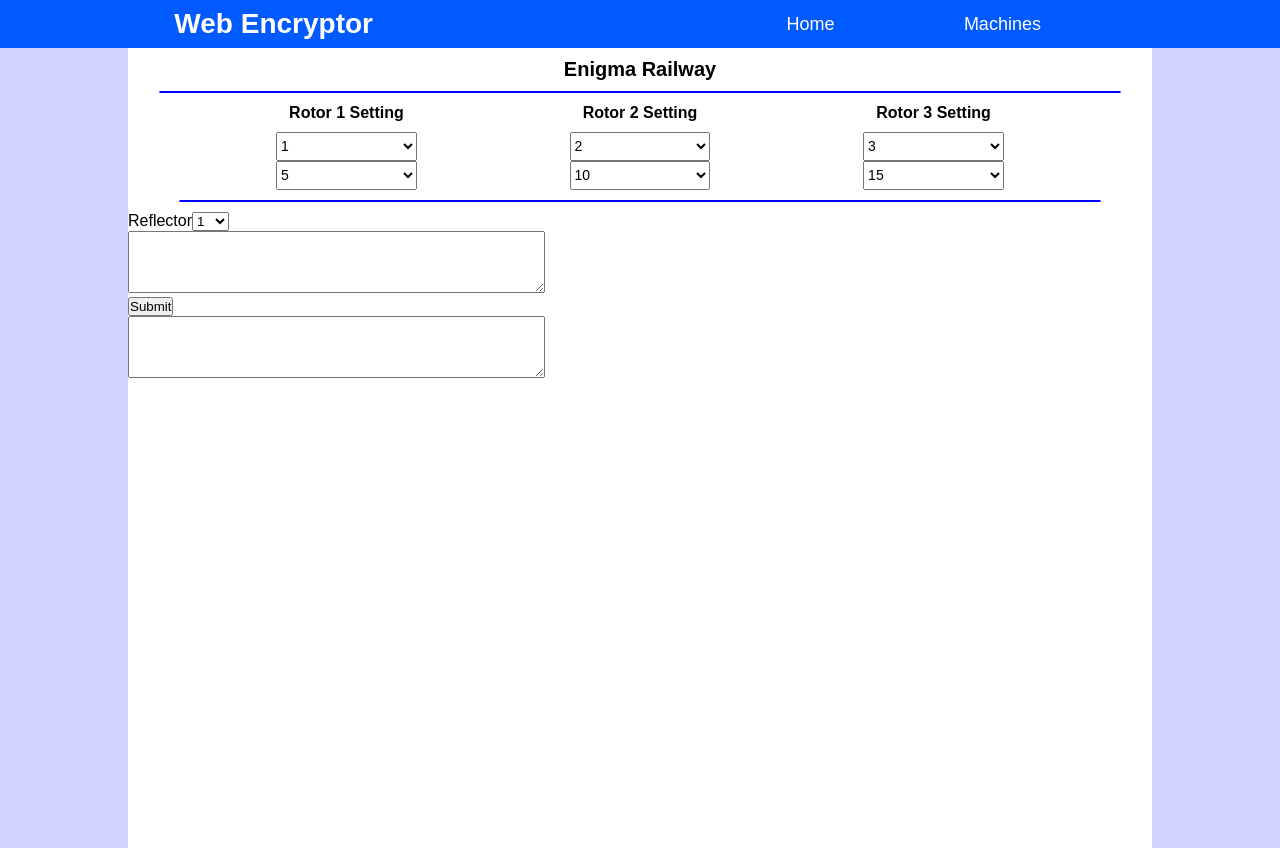
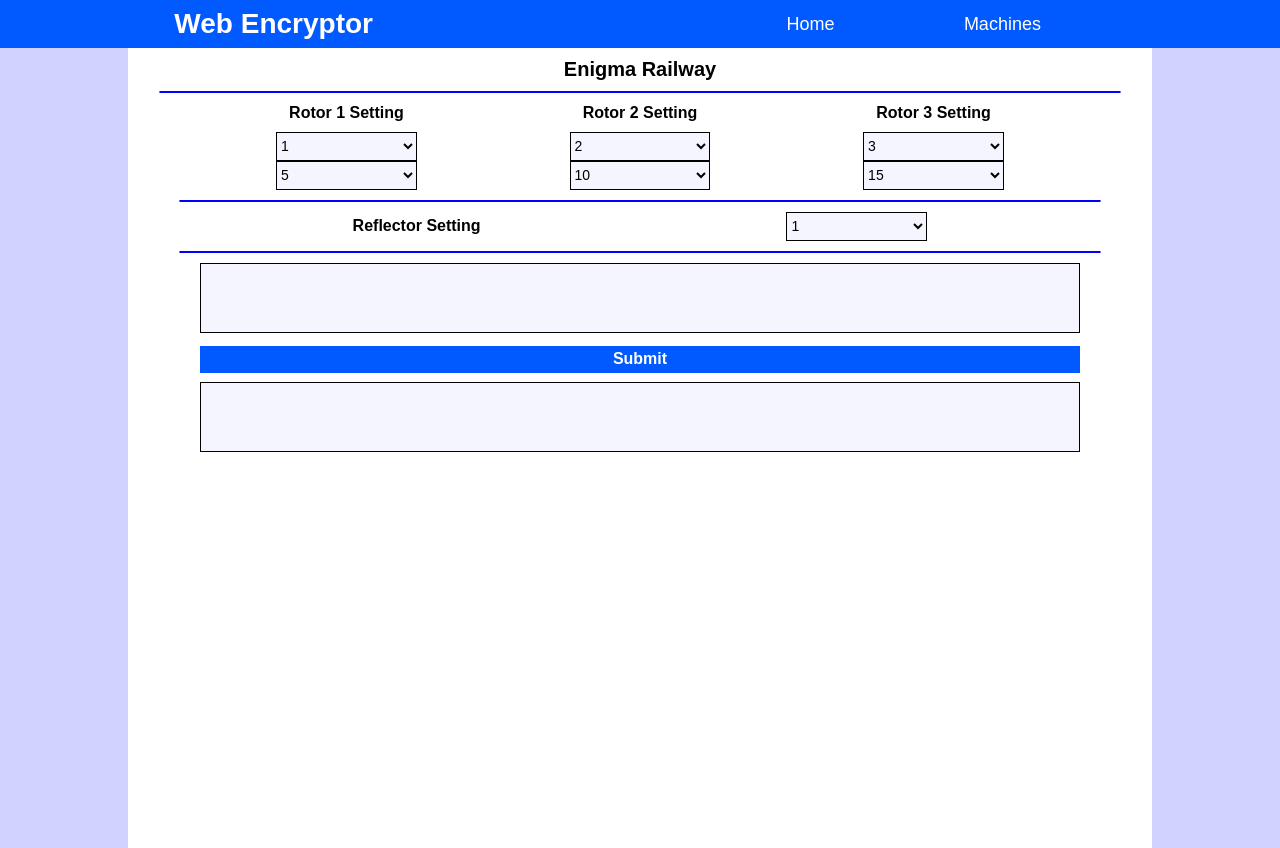
Before and after one commit to GabrielIDSM/Web-Encryptor, a React (Create React App) app: page /enigmarailway in a window 1280 px wide. Built offline with nearby package versions, Linux system fonts and the light colour scheme.

Commit message:
Plugboard css added

```diff
--- a/src/App.css
+++ b/src/App.css
@@ -167,6 +167,8 @@
   width: 16%;
   font-size: 14px;
   padding: 0.5% 0% 0.5% 0%;
+  background-color: rgb(245, 245, 255);
+  border: 1px solid;
 }
 
 .ThreeRotorsWheelSet{
@@ -196,10 +198,12 @@
   width: 16%;
   font-size: 14px;
   padding: 0.5% 0% 0.5% 0%;
+  background-color: rgb(245, 245, 255);
+  border: 1px solid;
 }
 
 .FourRotorsSelector{
-  margin: 1% 3% 0% 3%;
+  margin: 1% 5% 0% 5%;
   padding: 0% 2% 0% 2%;
   display: flex;
   justify-content: space-around;
@@ -210,10 +214,12 @@
   width: 16%;
   font-size: 14px;
   padding: 0.5% 0% 0.5% 0%;
+  background-color: rgb(245, 245, 255);
+  border: 1px solid;
 }
 
 .FourRotorsWheelSet{
-  margin: 0% 3% 1% 3%;
+  margin: 0% 5% 1% 5%;
   padding: 0% 2% 0% 2%;
   display: flex;
   justify-content: space-around;
@@ -224,4 +230,89 @@
   width: 16%;
   font-size: 14px;
   padding: 0.5% 0% 0.5% 0%;
+  background-color: rgb(245, 245, 255);
+  border: 1px solid;
 }
+
+.ReflectorDiv{
+  margin: 1% 5% 1% 5%;
+  padding: 0% 2% 0% 2%;
+  font-weight: bolder;
+  display: flex;
+  justify-content: space-around;
+  align-items: center;
+}
+
+.ReflectorDiv select{
+  width: 16%;
+  font-size: 14px;
+  padding: 0.5% 0% 0.5% 0%;
+  background-color: rgb(245, 245, 255);
+  border: 1px solid;
+}
+
+.MessageRequestResponse{
+  margin: 0% 5% 1% 5%;
+  padding: 0% 2% 0% 2%;
+  font-family: Arial, Helvetica, sans-serif;
+}
+
+.MessageRequestResponse textarea{
+  resize: none;
+  width: 100%;
+  background-color: rgb(245, 245, 255);
+  font-size: 15px;
+  border: 1px solid;
+}
+
+.MessageRequestResponse button{
+  width: 100%;
+  padding-top: 0.5%;
+  padding-bottom: 0.5%;
+  background-color: rgb(0, 90, 255);
+  margin-top: 1%;
+  margin-bottom: 1%;
+  border: none;
+  color: white;
+  text-align: center;
+  text-decoration: none;
+  display: inline-block;
+  font-size: 16px;
+  font-weight: bolder;
+}
+
+.FivePlugsTitle{
+  margin: 1% 5% 0% 5%;
+  padding: 0% 2% 0% 2%;
+  font-size: 16px;
+  font-weight: bolder;
+  display: flex;
+  justify-content: space-around;
+  align-items: center;
+}
+
+.FivePlugsTitle label{
+  width: 16%;
+  text-align: center;
+}
+
+.FivePlugsDiv{
+  margin: 1% 5% 0% 5%;
+  padding: 0% 2% 0% 2%;
+  display: flex;
+  justify-content: space-around;
+  align-items: center;
+}
+
+.FivePlugsDiv div{
+  width: 16%;
+}
+
+
+.FivePlugsDiv select{
+  width: 50%;
+  font-size: 14px;
+  padding: 0.5% 0% 0.5% 0%;
+  background-color: rgb(245, 245, 255);
+  border: 1px solid;
+}
--- a/src/EnigmaM4ThreeRotors.js
+++ b/src/EnigmaM4ThreeRotors.js
@@ -447,7 +447,7 @@ class EnigmaM4ThreeRotors extends Component {
             </select>
           </div>
           <hr className="LinesInternal" />
-          <div className="ReflectorM4Div">
+          <div className="ReflectorDiv">
             <label>Reflector</label>
             <select id="ref" name="reflector" type="number" value={this.state.request.reflector} onChange={this.changeRefHandler}>
               <option value="1">1</option>
@@ -455,6 +455,7 @@ class EnigmaM4ThreeRotors extends Component {
               <option value="3">3</option>
             </select>
           </div>
+          <hr className="LinesInternal" />
           <div className="PlugboardFull">
             <label>Plug One A</label>
             <select id="plugOneA" name="plugOneA" type="number" value={this.state.request.plugOneA} onChange={this.changePlugOneAHandler}>
--- a/src/EnigmaRailway.js
+++ b/src/EnigmaRailway.js
@@ -224,7 +224,7 @@ class EnigmaRailway extends Component {
           </div>
           <hr className="LinesInternal" />
           <div className="ReflectorDiv">
-            <label>Reflector</label>
+            <label>Reflector Setting</label>
             <select id="ref_set" name="reflectorWheelSet" type="number" value={this.state.request.reflectorWheelSet} onChange={this.changeRefHandler}>
               <option value="1">1</option>
               <option value="2">2</option>
@@ -254,6 +254,7 @@ class EnigmaRailway extends Component {
               <option value="26">26</option>
             </select>
           </div>
+          <hr className="LinesInternal" />
           <div className="MessageRequestResponse">
             <textarea rows="4" cols="50" name="message" value={this.state.request.message} onChange={this.changeMessageHandler}></textarea>
             <br></br><button type="submit" onClick={this.submitHandler}>Submit</button><br></br>
--- a/src/EnigmaSwissKAirForce.js
+++ b/src/EnigmaSwissKAirForce.js
@@ -224,7 +224,7 @@ class EnigmaSwissKAirForce extends Component {
           </div>
           <hr className="LinesInternal" />
           <div className="ReflectorDiv">
-            <label>Reflector</label>
+            <label>Reflector Setting</label>
             <select id="ref_set" name="reflectorWheelSet" type="number" value={this.state.request.reflectorWheelSet} onChange={this.changeRefHandler}>
               <option value="1">1</option>
               <option value="2">2</option>
@@ -254,6 +254,7 @@ class EnigmaSwissKAirForce extends Component {
               <option value="26">26</option>
             </select>
           </div>
+          <hr className="LinesInternal" />
           <div className="MessageRequestResponse">
             <textarea rows="4" cols="50" name="message" value={this.state.request.message} onChange={this.changeMessageHandler}></textarea>
             <br></br><button type="submit" onClick={this.submitHandler}>Submit</button><br></br>
--- a/src/EnigmaSwissKCommercial.js
+++ b/src/EnigmaSwissKCommercial.js
@@ -228,7 +228,7 @@ class EnigmaSwissKCommercial extends Component {
           </div>
           <hr className="LinesInternal" />
           <div className="ReflectorDiv">
-            <label>Reflector</label>
+            <label>Reflector Setting</label>
             <select id="ref_set" name="reflectorWheelSet" type="number" value={this.state.request.reflectorWheelSet} onChange={this.changeRefHandler}>
               <option value="1">1</option>
               <option value="2">2</option>
@@ -258,7 +258,7 @@ class EnigmaSwissKCommercial extends Component {
               <option value="26">26</option>
             </select>
           </div>
-
+          <hr className="LinesInternal" />
           <div className="MessageRequestResponse">
             <textarea rows="4" cols="50" name="message" value={this.state.request.message} onChange={this.changeMessageHandler}></textarea>
             <br></br><button type="submit" onClick={this.submitHandler}>Submit</button><br></br>
--- a/src/EnigmaTirpitz.js
+++ b/src/EnigmaTirpitz.js
@@ -239,7 +239,7 @@ class EnigmaTirpitz extends Component {
           </div>
           <hr className="LinesInternal" />
           <div className="ReflectorDiv">
-            <label>Reflector</label>
+            <label>Reflector Setting</label>
             <select id="ref_set" name="reflectorWheelSet" type="number" value={this.state.request.reflectorWheelSet} onChange={this.changeRefHandler}>
               <option value="1">1</option>
               <option value="2">2</option>
@@ -269,6 +269,7 @@ class EnigmaTirpitz extends Component {
               <option value="26">26</option>
             </select>
           </div>
+          <hr className="LinesInternal" />
           <div className="MessageRequestResponse">
             <textarea rows="4" cols="50" name="message" value={this.state.request.message} onChange={this.changeMessageHandler}></textarea>
             <br></br><button type="submit" onClick={this.submitHandler}>Submit</button><br></br>
--- a/src/EnigmaZahlwerkDefault.js
+++ b/src/EnigmaZahlwerkDefault.js
@@ -224,7 +224,7 @@ class EnigmaZahlwerkDefault extends Component {
           </div>
           <hr className="LinesInternal" />
           <div className="ReflectorDiv">
-            <label>Reflector</label>
+            <label>Reflector Setting</label>
             <select id="ref_set" name="reflectorWheelSet" type="number" value={this.state.request.reflectorWheelSet} onChange={this.changeRefHandler}>
               <option value="1">1</option>
               <option value="2">2</option>
@@ -254,6 +254,7 @@ class EnigmaZahlwerkDefault extends Component {
               <option value="26">26</option>
             </select>
           </div>
+          <hr className="LinesInternal" />
           <div className="MessageRequestResponse">
             <textarea rows="4" cols="50" name="message" value={this.state.request.message} onChange={this.changeMessageHandler}></textarea>
             <br></br><button type="submit" onClick={this.submitHandler}>Submit</button><br></br>
--- a/src/EnigmaZahlwerkG260.js
+++ b/src/EnigmaZahlwerkG260.js
@@ -224,7 +224,7 @@ class EnigmaZahlwerkG260 extends Component {
           </div>
           <hr className="LinesInternal" />
           <div className="ReflectorDiv">
-            <label>Reflector</label>
+            <label>Reflector Setting</label>
             <select id="ref_set" name="reflectorWheelSet" type="number" value={this.state.request.reflectorWheelSet} onChange={this.changeRefHandler}>
               <option value="1">1</option>
               <option value="2">2</option>
@@ -254,6 +254,7 @@ class EnigmaZahlwerkG260 extends Component {
               <option value="26">26</option>
             </select>
           </div>
+          <hr className="LinesInternal" />
           <div className="MessageRequestResponse">
             <textarea rows="4" cols="50" name="message" value={this.state.request.message} onChange={this.changeMessageHandler}></textarea>
             <br></br><button type="submit" onClick={this.submitHandler}>Submit</button><br></br>
--- a/src/EnigmaZahlwerkG312.js
+++ b/src/EnigmaZahlwerkG312.js
@@ -224,7 +224,7 @@ class EnigmaZahlwerkG312 extends Component {
           </div>
           <hr className="LinesInternal" />
           <div className="ReflectorDiv">
-            <label>Reflector</label>
+            <label>Reflector Setting</label>
             <select id="ref_set" name="reflectorWheelSet" type="number" value={this.state.request.reflectorWheelSet} onChange={this.changeRefHandler}>
               <option value="1">1</option>
               <option value="2">2</option>
@@ -254,6 +254,7 @@ class EnigmaZahlwerkG312 extends Component {
               <option value="26">26</option>
             </select>
           </div>
+          <hr className="LinesInternal" />
           <div className="MessageRequestResponse">
             <textarea rows="4" cols="50" name="message" value={this.state.request.message} onChange={this.changeMessageHandler}></textarea>
             <br></br><button type="submit" onClick={this.submitHandler}>Submit</button><br></br>
```
Also changed, not shown: src/EnigmaM3ArmyUse.js (+69 -40 lines), src/EnigmaM3NavyUseEightRotors.js (+49 -20 lines), src/EnigmaM4FourRotors.js (+6 -9 lines).
